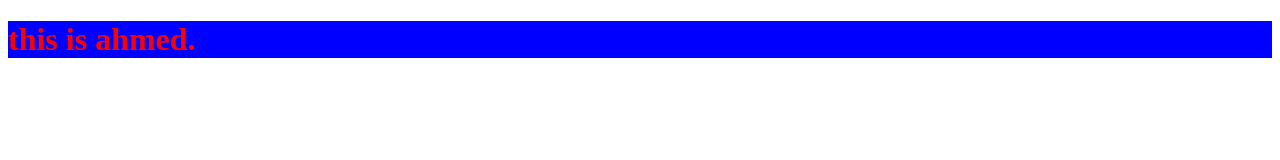
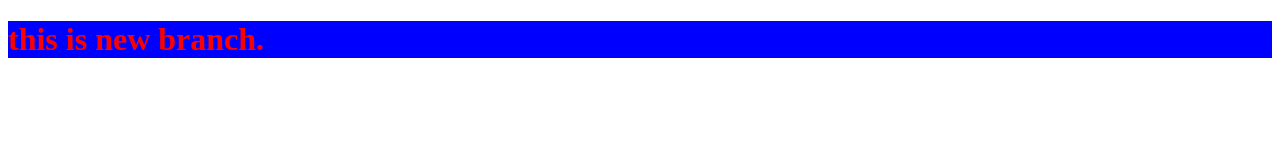
Before and after one commit to ahmed-ziedan/myFisrtRepo, a plain HTML site: page index.html in a window 1280 px wide. Drawn offline with Linux system fonts and the light colour scheme.

Commit message:
new branch adedd

```diff
--- a/index.html
+++ b/index.html
@@ -7,7 +7,7 @@
     <title>Document</title>
   </head>
   <body>
-    <h1>this is ahmed.</h1>
+    <h1>this is new branch.</h1>
     <script src="app.js"></script>
   </body>
 </html>
```
